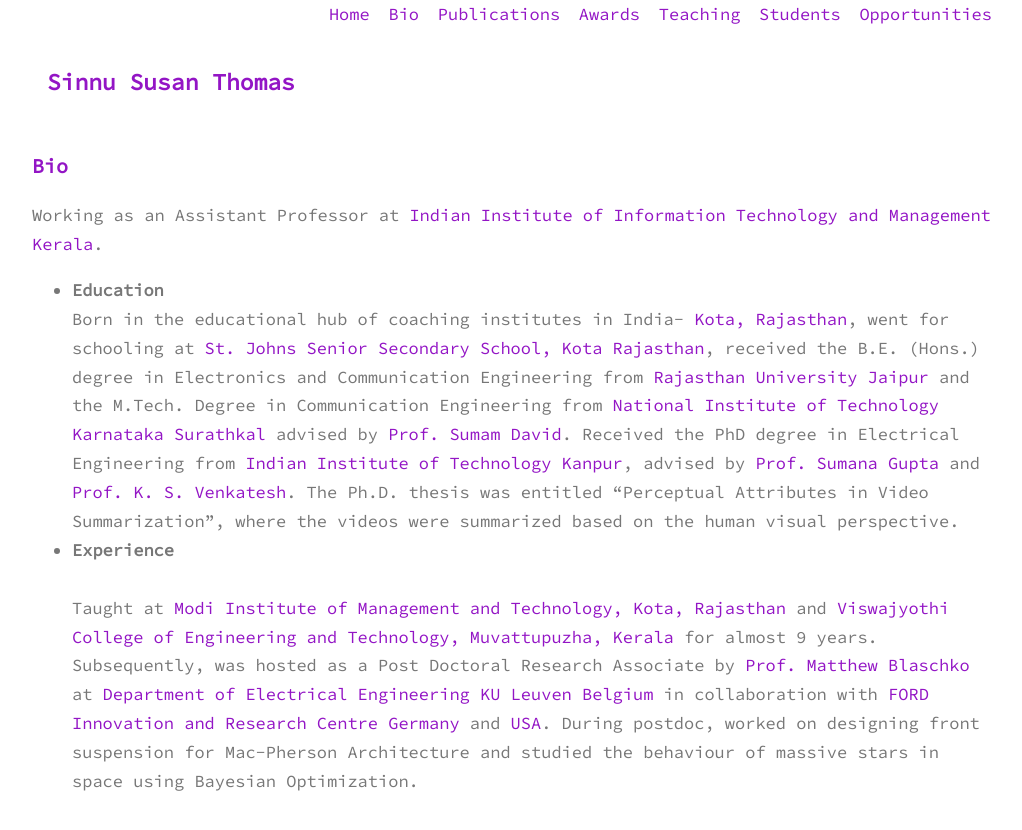
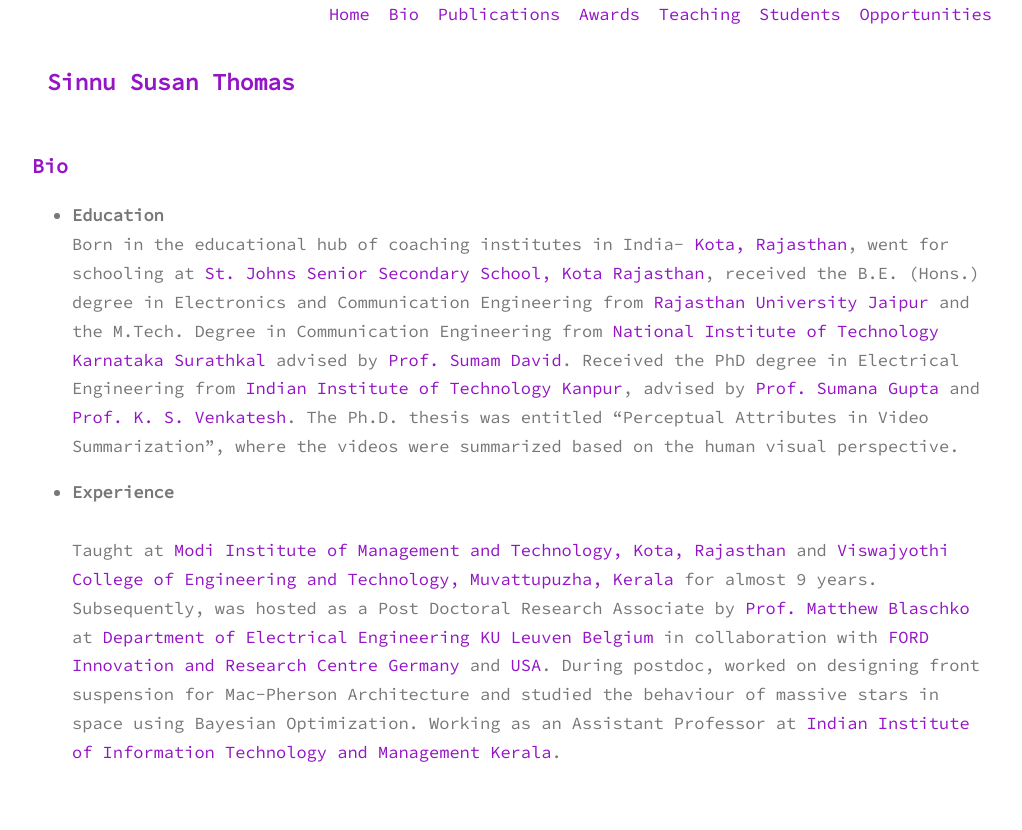
Before and after one commit to sinnuthomas/sinnuthomas.github.io, a Jekyll site: the page built from bio.md, in a window 1280 px wide. Shown: the top 830 px of the page, without its empty margins (128-1150 px from the left). Built offline with Jekyll 4.4.1, drawn with Linux system fonts in a browser that asks for light colours.

Commit message:
Update bio.md

```diff
--- a/bio.md
+++ b/bio.md
@@ -3,12 +3,10 @@
 title: Bio
 permalink: /bio/
 ---
-
-Working as an Assistant Professor at [Indian Institute of Information Technology and Management Kerala](https://www.iiitmk.ac.in/).
-
 * **Education**
   <br/>
 Born in the educational hub of coaching institutes in India- [Kota, Rajasthan](https://kota.rajasthan.gov.in/content/raj/kota/en/home.html), went for schooling at [St. Johns Senior Secondary School, Kota Rajasthan](http://www.stjohnsschoolkota.edu.in/), received the B.E. (Hons.) degree in Electronics and Communication Engineering from [Rajasthan University Jaipur](https://www.uniraj.ac.in/) and the M.Tech. Degree in Communication Engineering from [National Institute of Technology Karnataka Surathkal](https://www.nitk.ac.in/) advised by [Prof. Sumam David](https://sumam.nitk.ac.in/). Received the PhD degree in Electrical Engineering from [Indian Institute of Technology Kanpur](https://iitk.ac.in/), advised by [Prof. Sumana Gupta](http://www.iitk.ac.in/ee/people/fac-pages/sumana.shtml) and [Prof. K. S. Venkatesh](http://home.iitk.ac.in/~venkats/). The Ph.D. thesis was entitled “Perceptual Attributes in Video Summarization”, where the videos were summarized based on the human visual perspective.
+
 * **Experience**
   <br/>
-Taught at [Modi Institute of Management and Technology, Kota, Rajasthan](http://www.modiedukota.org/) and [Viswajyothi College of Engineering and Technology, Muvattupuzha, Kerala](https://vjcet.org/#/) for almost 9 years.  Subsequently, was hosted as a Post Doctoral Research Associate by [Prof. Matthew Blaschko](https://homes.esat.kuleuven.be/~mblaschk/)  at [Department of Electrical Engineering KU Leuven Belgium](https://www.esat.kuleuven.be/psi) in collaboration with [FORD Innovation and Research Centre Germany](https://www.ford.de/) and [USA](https://www.ford.com/). During postdoc, worked on designing front suspension for Mac-Pherson Architecture and studied the behaviour of massive stars in space using Bayesian Optimization.
+Taught at [Modi Institute of Management and Technology, Kota, Rajasthan](http://www.modiedukota.org/) and [Viswajyothi College of Engineering and Technology, Muvattupuzha, Kerala](https://vjcet.org/#/) for almost 9 years.  Subsequently, was hosted as a Post Doctoral Research Associate by [Prof. Matthew Blaschko](https://homes.esat.kuleuven.be/~mblaschk/)  at [Department of Electrical Engineering KU Leuven Belgium](https://www.esat.kuleuven.be/psi) in collaboration with [FORD Innovation and Research Centre Germany](https://www.ford.de/) and [USA](https://www.ford.com/). During postdoc, worked on designing front suspension for Mac-Pherson Architecture and studied the behaviour of massive stars in space using Bayesian Optimization. Working as an Assistant Professor at [Indian Institute of Information Technology and Management Kerala](https://www.iiitmk.ac.in/).
```
